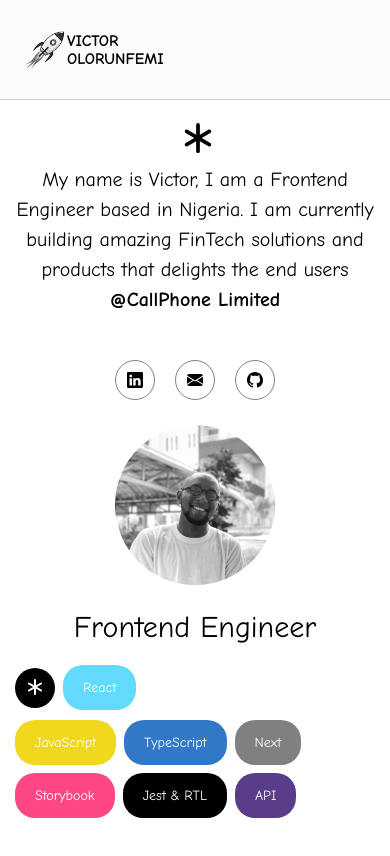
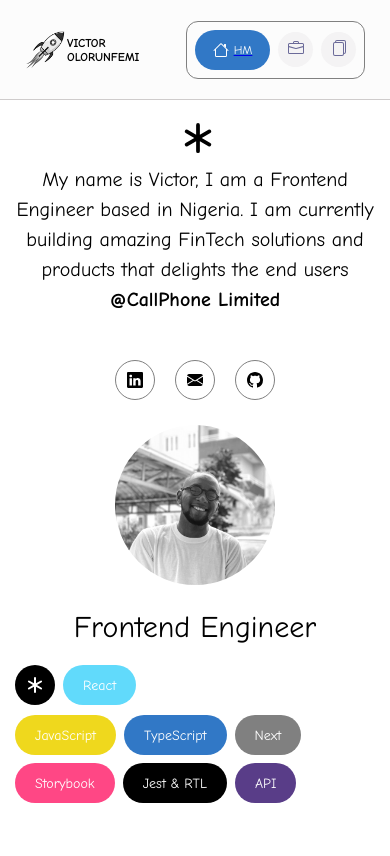
Before and after one commit to clefayomide/personal_portfolio, a Next.js app: page / in a window 390 px wide. Built offline with nearby package versions, Linux system fonts and the light colour scheme.

Commit message:
mobile navigation menu

```diff
--- a/src/components/button/Button.jsx
+++ b/src/components/button/Button.jsx
@@ -11,13 +11,15 @@
   hasBorder,
   isTransparent,
   fontSize,
+  width,
+  height,
 }) => {
   return (
     <button
       className={styles.button}
       style={{
-        width: `${isRounded ? "40px" : "auto"}`,
-        height: `${isRounded && "40px"}`,
+        width: `${isRounded ? width || "40px" : width || "auto"}`,
+        height: `${(isRounded && height) || "40px"}`,
         background: `${isTransparent ? "none" : backgroundColor}`,
         display: `${hasIcon && "flex"}`,
         alignItems: `${"center"}`,
@@ -35,7 +37,7 @@
 };
 
 Button.propTypes = {
-  text: PropTypes.string,
+  text: PropTypes.string || PropTypes.node,
   backgroundColor: PropTypes.string,
   hasIcon: PropTypes.bool,
   icon: PropTypes.node,
--- a/src/components/header/Header.jsx
+++ b/src/components/header/Header.jsx
@@ -5,6 +5,7 @@
 import Link from "next/link";
 import { useRouter } from "next/router";
 import PropTypes from "prop-types";
+import { MobileMenu } from "../mobile-menu/MobileMenu";
 
 export const Header = () => {
   const router = useRouter();
@@ -78,6 +79,7 @@
             />
           </a>
         </div>
+        <MobileMenu />
       </nav>
     </header>
   );
--- a/src/components/logo/Logo.module.css
+++ b/src/components/logo/Logo.module.css
@@ -9,7 +9,7 @@
   align-items: center;
   gap: 2px;
   font-family: var(--comic_neue_bold);
-  font-size: 16px;
+  font-size: 12px;
   font-weight: 700;
 }
 
--- /dev/null
+++ b/src/components/mobile-menu/MobileMenu.jsx
@@ -0,0 +1,123 @@
+import React from "react";
+import styles from "./MobileMenu.module.css";
+import { Button } from "../button/Button";
+import { useRouter } from "next/router";
+import Link from "next/link";
+
+export const MobileMenu = () => {
+  const router = useRouter();
+  const current_route = router.pathname;
+  const data = [
+    {
+      name: "hm",
+      route: "/",
+      icon: (
+        <svg
+          xmlns="http://www.w3.org/2000/svg"
+          width="16"
+          height="16"
+          fill="currentColor"
+          className="bi bi-house"
+          viewBox="0 0 16 16"
+          style={{
+            color: `${current_route === "/" ? "white" : "#6B6A99"}`,
+          }}
+        >
+          <path
+            fillRule="evenodd"
+            d="M2 13.5V7h1v6.5a.5.5 0 0 0 .5.5h9a.5.5 0 0 0 .5-.5V7h1v6.5a1.5 1.5 0 0 1-1.5 1.5h-9A1.5 1.5 0 0 1 2 13.5zm11-11V6l-2-2V2.5a.5.5 0 0 1 .5-.5h1a.5.5 0 0 1 .5.5z"
+          />
+          <path
+            fillRule="evenodd"
+            d="M7.293 1.5a1 1 0 0 1 1.414 0l6.647 6.646a.5.5 0 0 1-.708.708L8 2.207 1.354 8.854a.5.5 0 1 1-.708-.708L7.293 1.5z"
+          />
+        </svg>
+      ),
+    },
+
+    {
+      name: "pfl",
+      route: "/portfolio",
+      icon: (
+        <svg
+          xmlns="http://www.w3.org/2000/svg"
+          width="16"
+          height="16"
+          fill="currentColor"
+          className="bi bi-briefcase"
+          viewBox="0 0 16 16"
+          style={{
+            color: `${current_route === "/portfolio" ? "white" : "#6B6A99"}`,
+          }}
+        >
+          <path d="M6.5 1A1.5 1.5 0 0 0 5 2.5V3H1.5A1.5 1.5 0 0 0 0 4.5v8A1.5 1.5 0 0 0 1.5 14h13a1.5 1.5 0 0 0 1.5-1.5v-8A1.5 1.5 0 0 0 14.5 3H11v-.5A1.5 1.5 0 0 0 9.5 1h-3zm0 1h3a.5.5 0 0 1 .5.5V3H6v-.5a.5.5 0 0 1 .5-.5zm1.886 6.914L15 7.151V12.5a.5.5 0 0 1-.5.5h-13a.5.5 0 0 1-.5-.5V7.15l6.614 1.764a1.5 1.5 0 0 0 .772 0zM1.5 4h13a.5.5 0 0 1 .5.5v1.616L8.129 7.948a.5.5 0 0 1-.258 0L1 6.116V4.5a.5.5 0 0 1 .5-.5z" />
+        </svg>
+      ),
+    },
+
+    {
+      name: "cv",
+      route:
+        "https://docs.google.com/document/d/1_moG8-dROFMRwZkCjKEw1-JilEKmEiDoLU7D76TX84Q/edit",
+      icon: (
+        <svg
+          xmlns="http://www.w3.org/2000/svg"
+          width="16"
+          height="16"
+          fill="currentColor"
+          className="bi bi-files"
+          viewBox="0 0 16 16"
+          style={{ color: "#6B6A99" }}
+        >
+          <path d="M13 0H6a2 2 0 0 0-2 2 2 2 0 0 0-2 2v10a2 2 0 0 0 2 2h7a2 2 0 0 0 2-2 2 2 0 0 0 2-2V2a2 2 0 0 0-2-2zm0 13V4a2 2 0 0 0-2-2H5a1 1 0 0 1 1-1h7a1 1 0 0 1 1 1v10a1 1 0 0 1-1 1zM3 4a1 1 0 0 1 1-1h7a1 1 0 0 1 1 1v10a1 1 0 0 1-1 1H4a1 1 0 0 1-1-1V4z" />
+        </svg>
+      ),
+    },
+  ];
+  return (
+    <div className={styles.menu_container}>
+      {data.map(({ name, route, icon }) =>
+        name === "cv" ? (
+          <a href={route} target="_blank" key={name}>
+            <Button
+              text={icon}
+              width={"35px"}
+              height={"35px"}
+              backgroundColor={"#F4F3F4"}
+              isRounded={true}
+              fontSize={"12px"}
+            />
+          </a>
+        ) : (
+          <Link href={route} key={name}>
+            <Button
+              text={
+                current_route === route ? (
+                  <div
+                    style={{
+                      display: "flex",
+                      gap: "5px",
+                      alignItems: "center",
+                    }}
+                  >
+                    {icon}
+                    <div>
+                      {current_route === route ? name.toUpperCase() : name}
+                    </div>
+                  </div>
+                ) : (
+                  icon
+                )
+              }
+              width={current_route === route ? "75px" : "35px"}
+              height={current_route !== route && "35px"}
+              backgroundColor={current_route === route ? "#3178C6" : "#F4F3F4"}
+              isRounded={current_route !== route && true}
+              fontSize={"12px"}
+            />
+          </Link>
+        )
+      )}
+    </div>
+  );
+};
--- /dev/null
+++ b/src/components/mobile-menu/MobileMenu.module.css
@@ -0,0 +1,16 @@
+.menu_container {
+  display: block;
+  width: fit-content;
+  border: 1px solid grey;
+  border-radius: 12px;
+  padding: 8px;
+  display: flex;
+  align-items: center;
+  gap: 8px;
+}
+
+@media all and (min-width: 768px) {
+  .menu_container {
+    display: none;
+  }
+}
```
